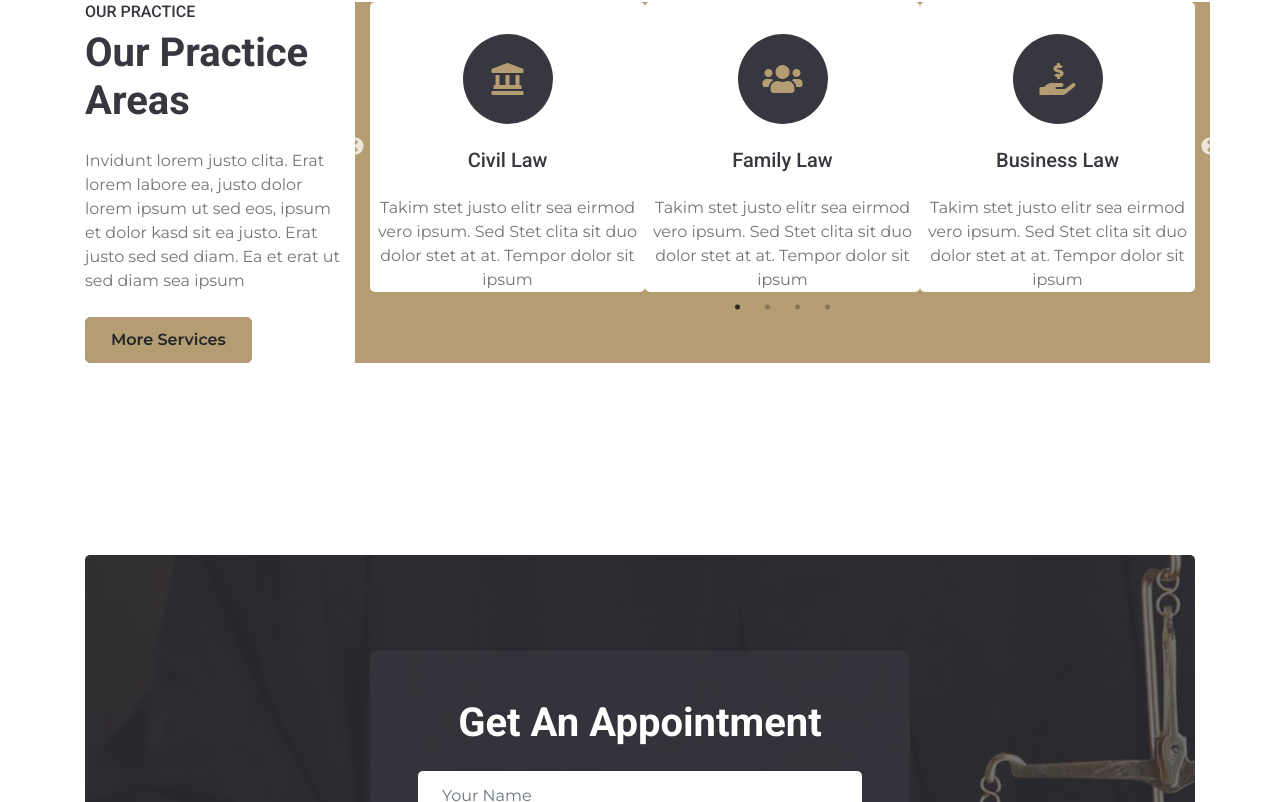
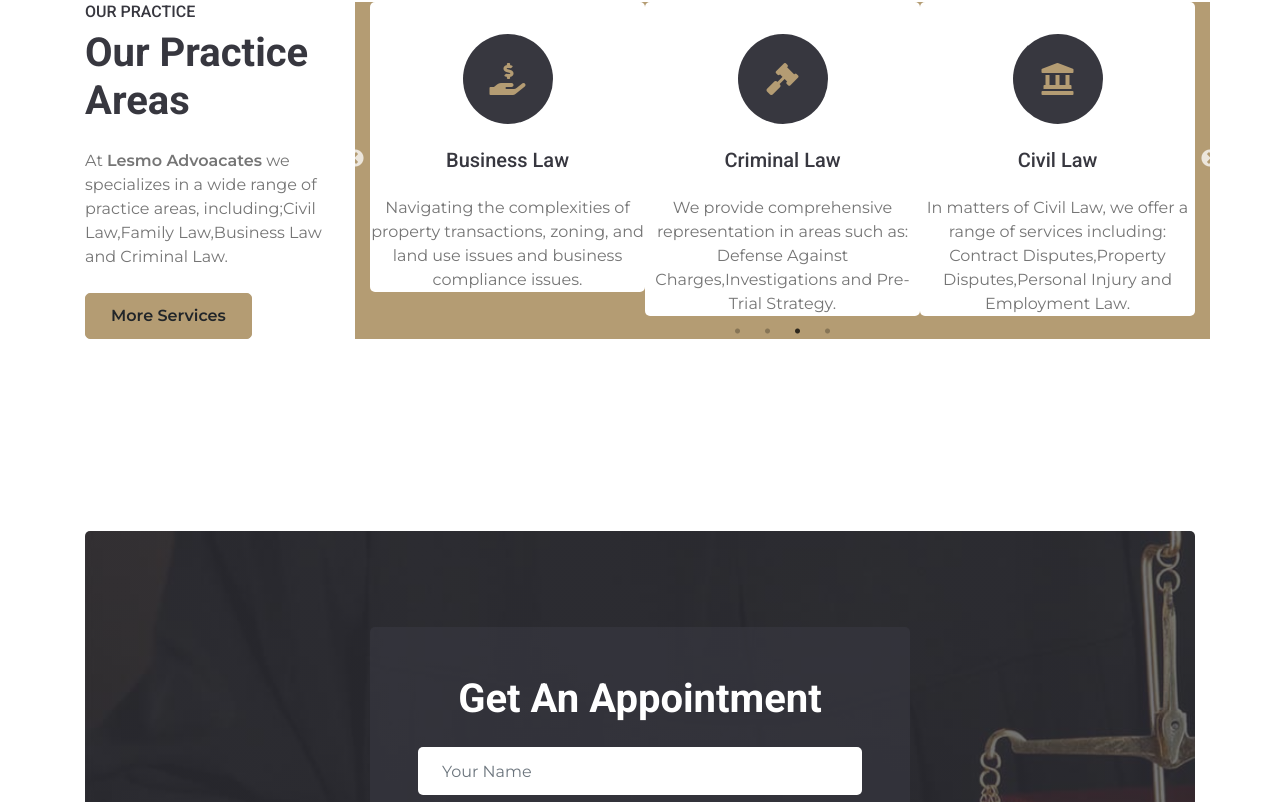
Before and after one commit to leki-hub/lesmo-lawfirm, a React (Create React App) app: page / in a window 1280 px wide. Shown: the part 1788-2590 px from the top of the page. Built offline with nearby package versions, Linux system fonts and the light colour scheme.

Commit message:
autoplay and autosplaySpeed

```diff
--- a/src/components/Service.jsx
+++ b/src/components/Service.jsx
@@ -11,6 +11,9 @@ const ServiceCarousel = () => {
     speed: 500,
     slidesToShow: 3, // Show 3 items on large screens
     slidesToScroll: 1,
+    autoplay: true, // Enable autoplay
+    autoplaySpeed: 3000,
+
     responsive: [
       {
         breakpoint: 768, // Adjust breakpoints as needed
@@ -35,9 +38,9 @@ const ServiceCarousel = () => {
             <h6 className="text-uppercase">Our Practice</h6>
             <h1 className="mb-4">Our Practice Areas</h1>
             <p>
-              Invidunt lorem justo clita. Erat lorem labore ea, justo dolor
-              lorem ipsum ut sed eos, ipsum et dolor kasd sit ea justo. Erat
-              justo sed sed diam. Ea et erat ut sed diam sea ipsum
+             At <strong>Lesmo Advoacates</strong> we specializes in a wide range of practice areas,
+             including;Civil Law,Family Law,Business Law  and Criminal Law.
+
             </p>
             <a href="" className="btn btn-primary mt-2">
               More Services
@@ -51,8 +54,8 @@ const ServiceCarousel = () => {
                 </div>
                 <h5 className="mb-4 px-4">Civil Law</h5>
                 <p className="m-0">
-                  Takim stet justo elitr sea eirmod vero ipsum. Sed Stet clita
-                  sit duo dolor stet at at. Tempor dolor sit ipsum
+                In matters of Civil Law, we offer a range of services including:
+                Contract Disputes,Property Disputes,Personal Injury and Employment Law.
                 </p>
               </div>
               <div className="d-flex flex-column align-items-center text-center bg-white rounded pt-4">
@@ -61,8 +64,7 @@ const ServiceCarousel = () => {
                 </div>
                 <h5 className="mb-4 px-4">Family Law</h5>
                 <p className="m-0">
-                  Takim stet justo elitr sea eirmod vero ipsum. Sed Stet clita
-                  sit duo dolor stet at at. Tempor dolor sit ipsum
+                Providing compassionate guidance in divorce, child custody, support, and related matters in accordance with law provisions.
                 </p>
               </div>
               <div className="d-flex flex-column align-items-center text-center bg-white rounded pt-4">
@@ -71,8 +73,7 @@ const ServiceCarousel = () => {
                 </div>
                 <h5 className="mb-4 px-4">Business Law</h5>
                 <p className="m-0">
-                  Takim stet justo elitr sea eirmod vero ipsum. Sed Stet clita
-                  sit duo dolor stet at at. Tempor dolor sit ipsum
+                Navigating the complexities of property transactions, zoning, and land use issues and business compliance issues.
                 </p>
               </div>
               <div className="d-flex flex-column align-items-center text-center bg-white rounded pt-4">
@@ -81,8 +82,8 @@ const ServiceCarousel = () => {
                 </div>
                 <h5 className="mb-4 px-4">Criminal Law</h5>
                 <p className="m-0">
-                  Takim stet justo elitr sea eirmod vero ipsum. Sed Stet clita
-                  sit duo dolor stet at at. Tempor dolor sit ipsum
+                We provide comprehensive representation in areas such as:
+                Defense Against Charges,Investigations and Pre-Trial Strategy.
                 </p>
               </div>
             </Slider>
```
